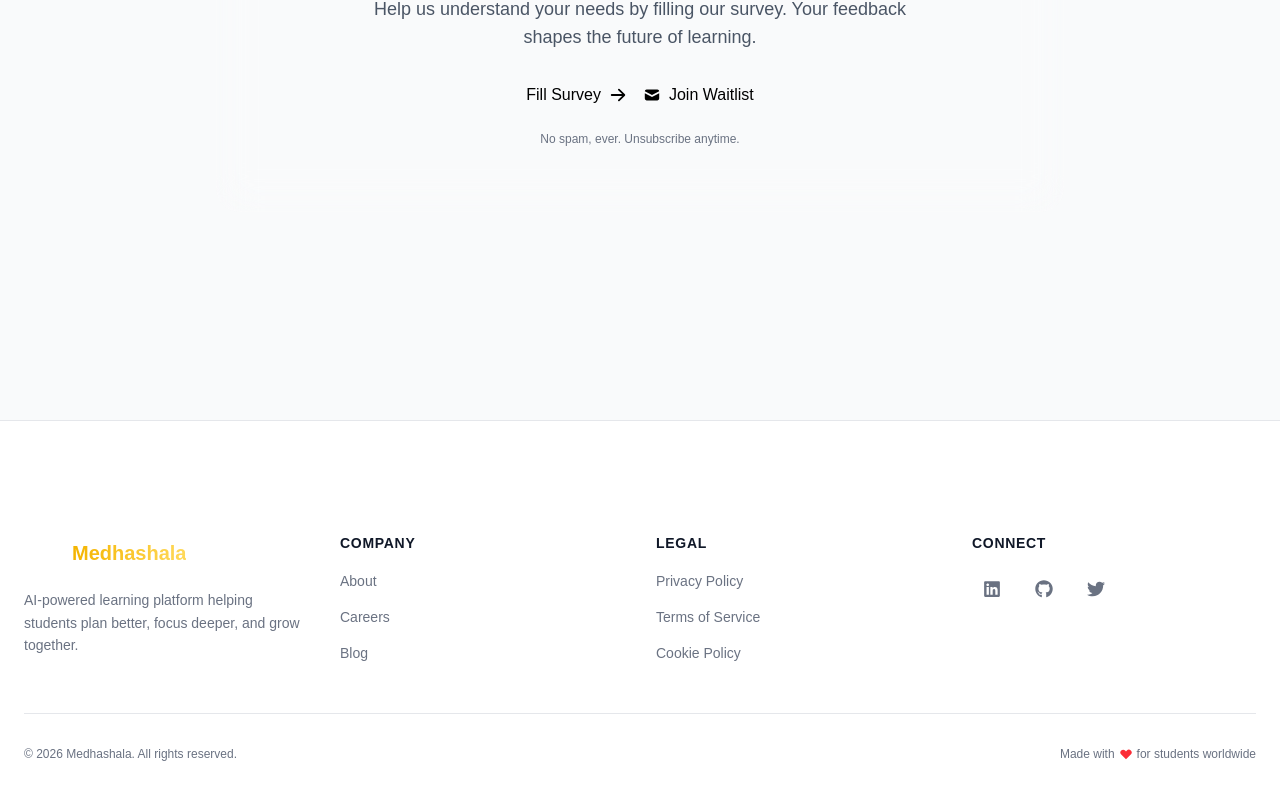
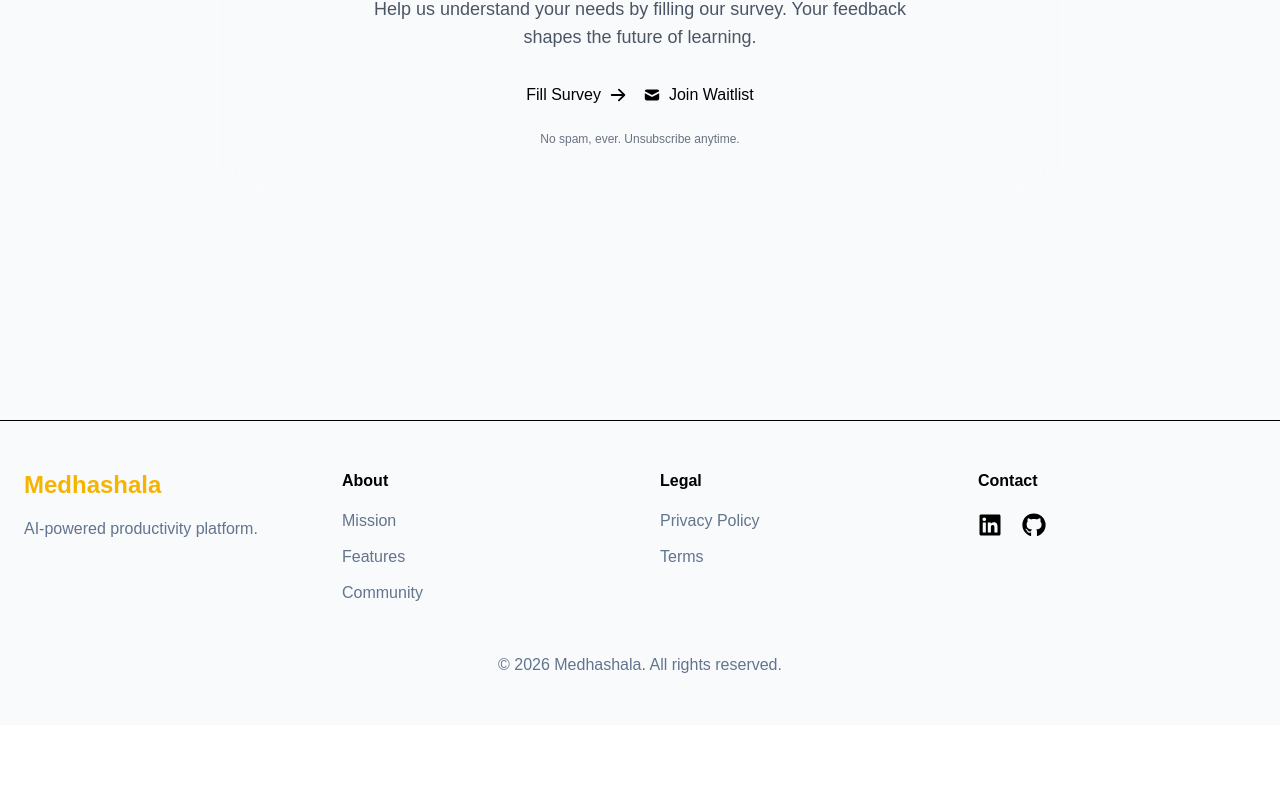
Before and after one commit to vishnukant5129/Medhashala_form, a React (Vite) app: page / in a window 1280 px wide. Shown: the part 5828-6628 px from the top of the page. After the commit the page ends 6553 px from the top, so only its background shows below. Built offline with nearby package versions, Linux system fonts and the light colour scheme.

Commit message:
feat: add footer with social links

```diff
--- a/src/components/Footer.jsx
+++ b/src/components/Footer.jsx
@@ -1,129 +1,67 @@
-import { motion } from 'framer-motion'
-import { footerLinks } from '../constants/data'
-import { HiHeart } from 'react-icons/hi'
-import { FaLinkedin, FaGithub, FaTwitter } from 'react-icons/fa'
+import {
+  FaGithub,
+  FaLinkedin
+} from "react-icons/fa";
 
-const Footer = () => {
-  const getSocialIcon = (icon) => {
-    switch (icon) {
-      case 'linkedin': return <FaLinkedin size={18} />
-      case 'github': return <FaGithub size={18} />
-      case 'twitter': return <FaTwitter size={18} />
-      default: return null
-    }
-  }
+export default function Footer() {
+  return (
+    <footer className="border-t dark:border-slate-800 py-12 px-6">
 
-  return (
-    <footer className="border-t border-gray-200 dark:border-gray-800 bg-white dark:bg-dark-bg">
-      <div className="max-w-7xl mx-auto section-padding py-12">
-        <div className="grid sm:grid-cols-2 lg:grid-cols-4 gap-8 mb-12">
-          {/* Brand */}
-          <motion.div
-            initial={{ opacity: 0, y: 20 }}
-            whileInView={{ opacity: 1, y: 0 }}
-            viewport={{ once: true }}
-            transition={{ duration: 0.5 }}
-            className="sm:col-span-2 lg:col-span-1"
-          >
-            <div className="flex items-center gap-2 mb-4">
-              <div className="w-10 h-10 rounded-xl bg-gradient-to-br from-primary to-secondary flex items-center justify-center">
-                <span className="text-white font-bold text-lg">M</span>
-              </div>
-              <span className="text-xl font-bold gradient-text">Medhashala</span>
-            </div>
-            <p className="text-sm text-gray-500 dark:text-gray-400 leading-relaxed">
-              AI-powered learning platform helping students plan better, focus deeper, and grow together.
-            </p>
-          </motion.div>
+      <div className="max-w-7xl mx-auto grid md:grid-cols-4 gap-10">
 
-          {/* Company */}
-          <motion.div
-            initial={{ opacity: 0, y: 20 }}
-            whileInView={{ opacity: 1, y: 0 }}
-            viewport={{ once: true }}
-            transition={{ duration: 0.5, delay: 0.1 }}
-          >
-            <h4 className="text-sm font-bold text-gray-900 dark:text-white mb-4 uppercase tracking-wider">
-              Company
-            </h4>
-            <ul className="space-y-3">
-              {footerLinks.company.map((link) => (
-                <li key={link.name}>
-                  <a
-                    href={link.href}
-                    className="text-sm text-gray-500 dark:text-gray-400 hover:text-primary dark:hover:text-primary-light transition-colors"
-                  >
-                    {link.name}
-                  </a>
-                </li>
-              ))}
-            </ul>
-          </motion.div>
+        <div>
+          <h1 className="text-2xl font-bold text-[#F4B400]">
+            Medhashala
+          </h1>
 
-          {/* Legal */}
-          <motion.div
-            initial={{ opacity: 0, y: 20 }}
-            whileInView={{ opacity: 1, y: 0 }}
-            viewport={{ once: true }}
-            transition={{ duration: 0.5, delay: 0.2 }}
-          >
-            <h4 className="text-sm font-bold text-gray-900 dark:text-white mb-4 uppercase tracking-wider">
-              Legal
-            </h4>
-            <ul className="space-y-3">
-              {footerLinks.legal.map((link) => (
-                <li key={link.name}>
-                  <a
-                    href={link.href}
-                    className="text-sm text-gray-500 dark:text-gray-400 hover:text-primary dark:hover:text-primary-light transition-colors"
-                  >
-                    {link.name}
-                  </a>
-                </li>
-              ))}
-            </ul>
-          </motion.div>
-
-          {/* Contact */}
-          <motion.div
-            initial={{ opacity: 0, y: 20 }}
-            whileInView={{ opacity: 1, y: 0 }}
-            viewport={{ once: true }}
-            transition={{ duration: 0.5, delay: 0.3 }}
-          >
-            <h4 className="text-sm font-bold text-gray-900 dark:text-white mb-4 uppercase tracking-wider">
-              Connect
-            </h4>
-            <div className="flex gap-3">
-              {footerLinks.social.map((link) => (
-                <motion.a
-                  key={link.name}
-                  href={link.href}
-                  target="_blank"
-                  rel="noopener noreferrer"
-                  whileHover={{ scale: 1.1, y: -2 }}
-                  whileTap={{ scale: 0.9 }}
-                  className="w-10 h-10 rounded-xl glass flex items-center justify-center text-gray-500 dark:text-gray-400 hover:text-primary dark:hover:text-primary-light hover:border-primary/30 transition-colors"
-                >
-                  {getSocialIcon(link.icon)}
-                </motion.a>
-              ))}
-            </div>
-          </motion.div>
+          <p className="mt-4 text-slate-500">
+            AI-powered productivity platform.
+          </p>
         </div>
 
-        {/* Bottom Bar */}
-        <div className="pt-8 border-t border-gray-200 dark:border-gray-800 flex flex-col sm:flex-row items-center justify-between gap-4">
-          <p className="text-xs text-gray-500 dark:text-gray-400">
-            &copy; {new Date().getFullYear()} Medhashala. All rights reserved.
-          </p>
-          <p className="text-xs text-gray-500 dark:text-gray-400 flex items-center gap-1">
-            Made with <HiHeart className="text-red-500" size={14} /> for students worldwide
-          </p>
+        <div>
+          <h3 className="font-semibold dark:text-white">
+            About
+          </h3>
+
+          <div className="mt-4 space-y-3 text-slate-500">
+            <p>Mission</p>
+            <p>Features</p>
+            <p>Community</p>
+          </div>
         </div>
+
+        <div>
+          <h3 className="font-semibold dark:text-white">
+            Legal
+          </h3>
+
+          <div className="mt-4 space-y-3 text-slate-500">
+            <p>Privacy Policy</p>
+            <p>Terms</p>
+          </div>
+        </div>
+
+        <div>
+          <h3 className="font-semibold dark:text-white">
+            Contact
+          </h3>
+
+          <div className="flex gap-5 mt-5 text-2xl">
+
+            <FaLinkedin className="hover:text-[#F4B400] cursor-pointer duration-300" />
+
+            <FaGithub className="hover:text-[#F4B400] cursor-pointer duration-300" />
+
+          </div>
+        </div>
+
       </div>
+
+      <div className="mt-12 text-center text-slate-500">
+        © 2026 Medhashala. All rights reserved.
+      </div>
+
     </footer>
-  )
+  );
 }
-
-export default Footer
```
